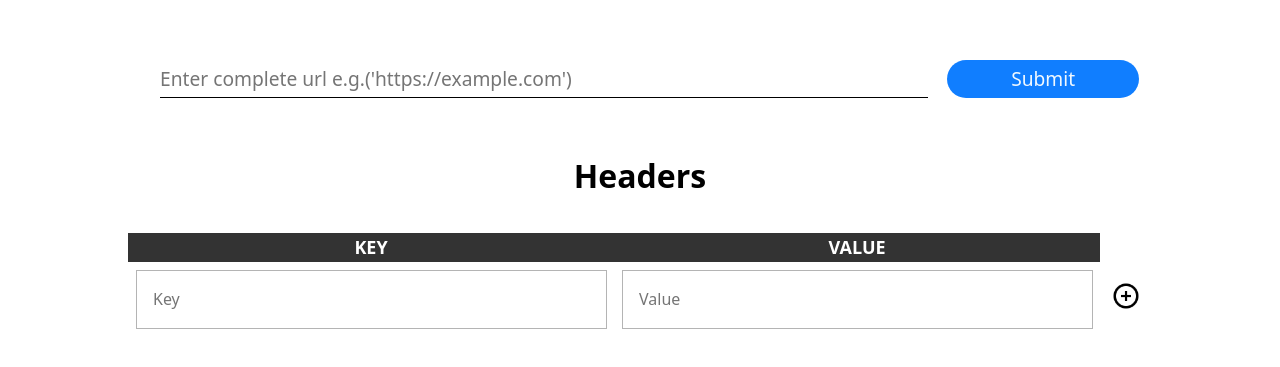
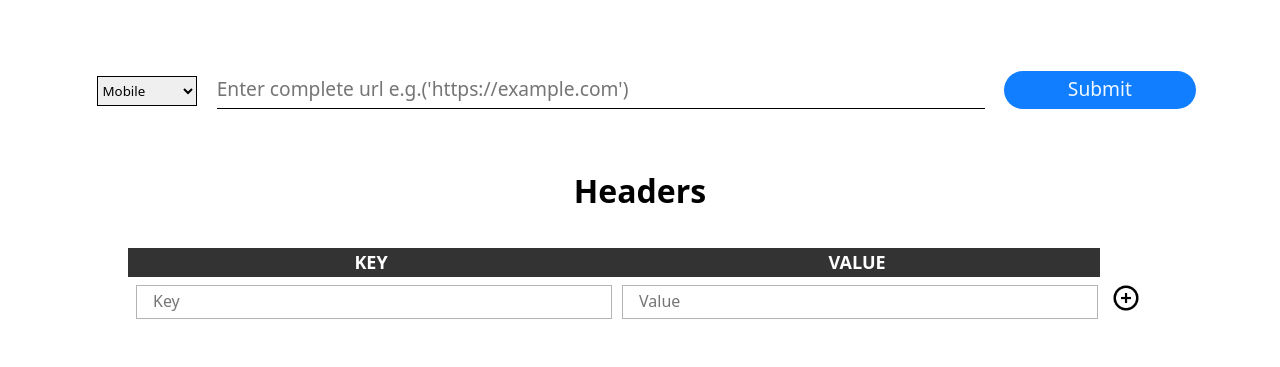
Before and after one commit to shantanu-goyal/Analyser, a React (Create React App) app: page / in a window 1280 px wide. Shown: the part 203-570 px from the top of the page. Built offline with nearby package versions, Linux system fonts and the light colour scheme.

Commit message:
Add device config, Update code quality

```diff
--- a/src/components/Form.js
+++ b/src/components/Form.js
@@ -14,6 +14,8 @@ function Form({ onFormSubmit }) {
   const [headers, setHeaders] = useState([]);
   // State to hold the key, value of the new header to be added to header list
   const [newHeader, setNewHeader] = useState({});
+  // State to hold the device type on which the website needs to be tested
+  const [deviceType, setDeviceType] = useState("mobile");
 
   /**
    * Handle the form submission
@@ -26,12 +28,21 @@ function Form({ onFormSubmit }) {
       obj[key] = value;
       return obj;
     }, {});
-    onFormSubmit(url, headerObject);
+    onFormSubmit(url, headerObject, deviceType);
   }
 
   return (
     <div className="url-form">
       <div className="url-input">
+        <select
+          className="select-box"
+          onChange={(e) => {
+            setDeviceType(e.target.value);
+          }}
+        >
+          <option value="mobile">Mobile</option>
+          <option value="desktop">Desktop</option>
+        </select>
         <input
           type="text"
           placeholder="Enter complete url e.g.('https://example.com')"
--- a/src/components/ThirdPartyTable.js
+++ b/src/components/ThirdPartyTable.js
@@ -54,7 +54,7 @@ function ThirdPartyTable({ id, headings, items, passData }) {
 
   return (
     <div className="third-party-wrapper" style={{ marginLeft: "1em" }}>
-      <select id="select-box" onChange={changeView}>
+      <select className="select-box" onChange={changeView}>
         <option value="entity">Entity View</option>
         <option value="script">Script View</option>
       </select>
--- a/src/pages/Home.js
+++ b/src/pages/Home.js
@@ -1,23 +1,34 @@
 import axios from "axios";
 import React, { useContext, useState } from "react";
 import { useNavigate } from "react-router-dom";
+import Form from "../components/Form";
 import { REACT_APP_SERVER_URL } from "../config";
 import { DataContext } from "../contexts/DataContext";
 import "../styles/Home.css";
-import Form from "../components/Form";
 
 /**
  * Function to return JSX for Home page
  * @returns jsx for the form element Home
  */
 export default function Home() {
+  // Global datacontext for the website
   const dataContext = useContext(DataContext);
+  // State to indicate the status o form i.e. submitted or not submitted
   const [formSubmitted, setFormSubmitted] = useState(false);
+  // State to indicate whther data is currently loading
   const [loading, setLoading] = useState(false);
+  // State to indicate whether an error occured during data fetching
   const [error, setError] = useState(false);
+
   const navigate = useNavigate();
-  async function onFormSubmit(url, headers) {
-    console.log(headers);
+
+  /**
+   * Function to manage states on form submission and fetch data
+   * @param {String} url Url of website
+   * @param {Object} headers Headers that need to be sent in request along with url
+   * @param {String} formFactor Type of device
+   */
+  async function onFormSubmit(url, headers, formFactor) {
     setFormSubmitted(true);
     setLoading(true);
     try {
@@ -26,6 +37,7 @@ export default function Home() {
         params: {
           url,
           headers,
+          formFactor,
         },
       });
       setLoading(false);
--- a/src/styles/Form.css
+++ b/src/styles/Form.css
@@ -9,7 +9,7 @@
 
 .url-input {
   display: flex;
-  align-items: center;
+  align-items: baseline;
 }
 
 .url-input input {
@@ -48,9 +48,11 @@
 .header-input input {
   border: 1px solid rgb(180, 180, 180);
   padding: 1em;
+  box-sizing: border-box;
   font-size: 1em;
-  width: 90%;
+  width: 98%;
   margin: 0.5em;
+  height: 1em;
 }
 
 .header-input th {
--- a/src/styles/ThirdPartyTable.css
+++ b/src/styles/ThirdPartyTable.css
@@ -8,7 +8,7 @@
   align-items: center;
   flex-direction: column;
 }
-#select-box {
+.select-box {
   margin-top: 1em;
   margin-left: 1em;
   border: 1px solid #000;
```
